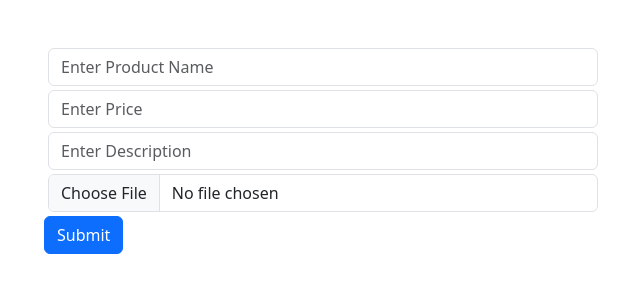
After one commit to razib-cloud/raw-php, a PHP site: page /update.php in a window 1280 px wide. The commit adds this page. Shown: the top 300 px of the page, without its empty margins (317-957 px from the left). Run offline with PHP 8.4, Linux system fonts and the light colour scheme.

Commit message:
update product

```diff
--- a/index.php
+++ b/index.php
@@ -58,9 +58,9 @@ if (isset($_POST['BtnDelete'])) {
 
                     <input type="hidden" class="form-control" name="id" value="$product[id]">
 
-                    <button class='btn btn-info'>Show</button>
+                   <a href="update.php" class='btn btn-primary'>Update</a>
                         <button class='btn btn-danger' name='BtnDelete'>X</button>
-                        <button class='btn btn-primary'>Update</button>
+
 
                     </form>
 
--- /dev/null
+++ b/update.php
@@ -0,0 +1,55 @@
+<?php
+
+
+
+?>
+
+
+
+
+<!DOCTYPE html>
+<html lang="en">
+
+<head>
+    <meta charset="UTF-8">
+    <meta name="viewport" content="width=device-width, initial-scale=1.0">
+    <title>Document</title>
+    <link href="https://cdn.jsdelivr.net/npm/bootstrap@5.3.3/dist/css/bootstrap.min.css" rel="stylesheet">
+</head>
+
+<body>
+    <div class="container mt-5">
+
+
+        <form class="w-50 mx-auto" action="" method="post" enctype="multipart/form-data">
+
+            <div class="form-group m-1">
+                <!-- <label for="exampleInputEmail1">Name</label> -->
+                <input type="text" class="form-control" name="name" placeholder="Enter Product Name">
+
+            </div>
+            <div class="form-group m-1">
+
+                <input type="number" class="form-control" name="price" placeholder="Enter Price">
+            </div>
+            <div class="form-group m-1">
+
+                <input type="text" class="form-control" name="description" placeholder="Enter Description">
+            </div>
+            <div class="form-group m-1">
+
+                <input type="file" class="form-control" name="photo">
+            </div>
+
+
+
+            <button name="submit" class="btn btn-primary">Submit</button>
+        </form>
+
+
+
+    </div>
+    <script src="https://cdn.jsdelivr.net/npm/bootstrap@5.3.3/dist/js/bootstrap.bundle.min.js"></script>
+</body>
+
+</html>
```
